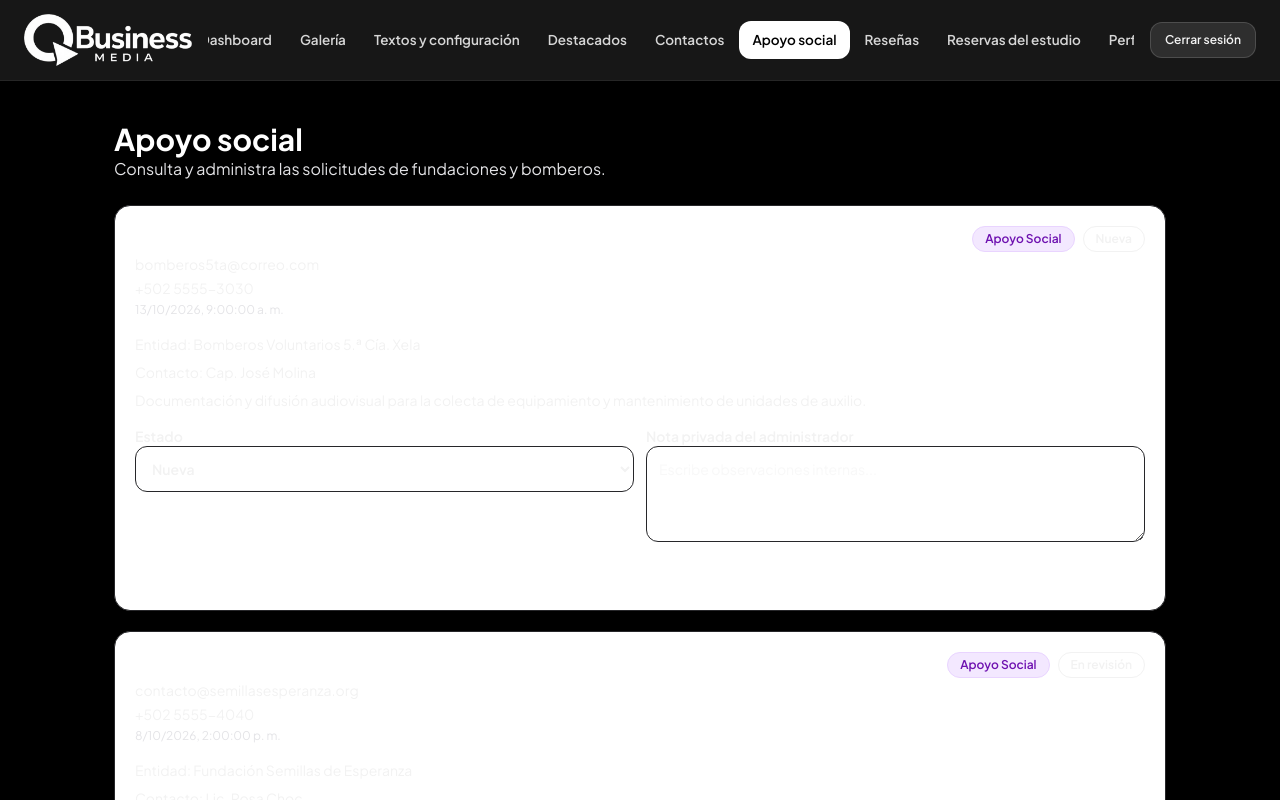
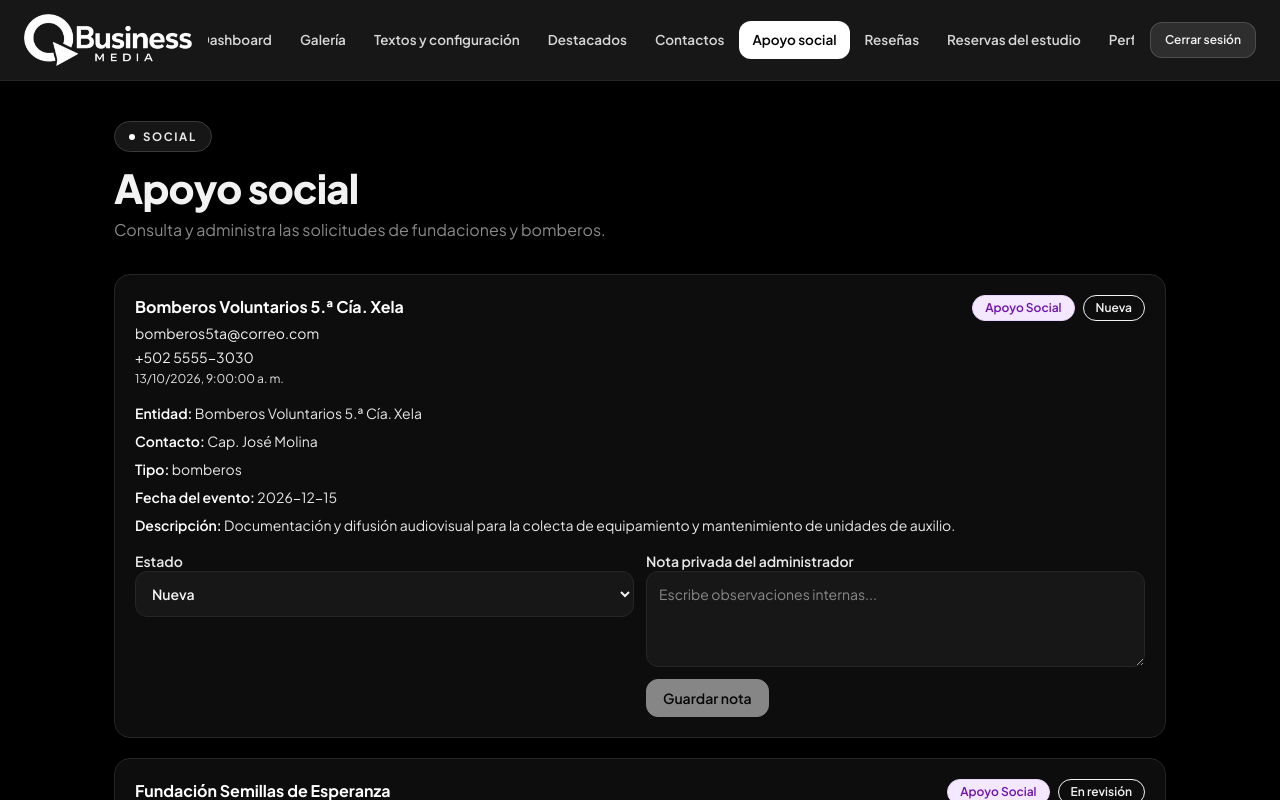
Before and after one commit to RaulvGuti/qbusiness-media, a Next.js app in the folder frontend/: page /admin/apoyo-social in a window 1280 px wide. Shown: the top 800 px of the page. Built offline with nearby package versions, Linux system fonts and the light colour scheme.

Commit message:
fix(admin): alinear contactos y apoyo social al panel y cargar desde BD (#26)

```diff
--- a/frontend/src/app/admin/(panel)/apoyo-social/page.tsx
+++ b/frontend/src/app/admin/(panel)/apoyo-social/page.tsx
@@ -1,23 +1,22 @@
+import shared from "../panel.module.css";
 import { listarApoyoSocial } from "@/server/services/admin-seguimiento";
 import SeguimientoAdminTable from "@/components/admin/SeguimientoAdminTable";
 
 export const dynamic = "force-dynamic";
 
+export const metadata = { title: "Apoyo social | Admin" };
+
 export default async function ApoyoSocialPage() {
   const solicitudes = await listarApoyoSocial();
 
   return (
-    <section className="space-y-6">
-      <div>
-        <h1 className="text-3xl font-bold text-qbInk">Apoyo social</h1>
-        <p className="text-qbMuted">
-          Consulta y administra las solicitudes de fundaciones y bomberos.
-        </p>
-      </div>
-      <SeguimientoAdminTable
-        seccion="apoyo_social"
-        registros={solicitudes}
-      />
-    </section>
+    <>
+      <span className={shared.eye}>Social</span>
+      <h1 className={shared.title}>Apoyo social</h1>
+      <p className={shared.sub}>
+        Consulta y administra las solicitudes de fundaciones y bomberos.
+      </p>
+      <SeguimientoAdminTable seccion="apoyo_social" registros={solicitudes} />
+    </>
   );
 }
--- a/frontend/src/app/admin/(panel)/contactos/page.tsx
+++ b/frontend/src/app/admin/(panel)/contactos/page.tsx
@@ -1,25 +1,21 @@
 
-
+import shared from "../panel.module.css";
 import { listarContactos } from "@/server/services/admin-seguimiento";
 import SeguimientoAdminTable from "@/components/admin/SeguimientoAdminTable";
 
 export const dynamic = "force-dynamic";
 
+export const metadata = { title: "Contactos | Admin" };
+
 export default async function ContactosPage() {
   const contactos = await listarContactos();
 
   return (
-    <section className="space-y-6">
-      <div>
-        <h1 className="text-3xl font-bold text-qbInk">Contactos</h1>
-        <p className="text-qbMuted">
-          Consulta y administra los mensajes recibidos.
-        </p>
-      </div>
-      <SeguimientoAdminTable
-        seccion="contacto"
-        registros={contactos}
-      />
-    </section>
+    <>
+      <span className={shared.eye}>Captación</span>
+      <h1 className={shared.title}>Contactos</h1>
+      <p className={shared.sub}>Consulta y administra los mensajes recibidos.</p>
+      <SeguimientoAdminTable seccion="contacto" registros={contactos} />
+    </>
   );
 }
--- a/frontend/src/app/api/api/contactos/route.ts
+++ b/frontend/src/app/api/api/contactos/route.ts
@@ -121,7 +121,9 @@ export async function GET() {
   const [resultadoContactos, resultadoApoyo] = await Promise.all([
     auth.supabase
       .from("leads_contacto")
-      .select("id, nombre, correo, telefono, mensaje, estado, creado_en")
+      .select(
+        "id, nombre, correo, telefono, mensaje, empresa, tipo_servicio, presupuesto, notas_admin, actualizado_en, gestionado_por_id, estado, creado_en"
+      )
       .order("creado_en", { ascending: false }),
 
     auth.supabase
--- a/frontend/src/app/api/api/solicitudes-apoyo/route.ts
+++ b/frontend/src/app/api/api/solicitudes-apoyo/route.ts
@@ -127,7 +127,7 @@ export async function GET() {
   const { data, error } = await acceso.supabase
     .from("solicitudes_apoyo_social")
     .select(
-      "id, nombre_entidad, persona_contacto, correo, telefono, descripcion_proyecto, estado, creado_en"
+      "id, nombre_entidad, persona_contacto, correo, telefono, descripcion_proyecto, tipo_entidad, fecha_evento, tipo_organizacion, cargo_contacto, ubicacion, objetivo_apoyo, fecha_tentativa, publico_beneficiario, alcance_solicitado, presupuesto_propio, comentarios, notas_admin, actualizado_en, gestionado_por_id, estado, creado_en"
     )
     .order("creado_en", { ascending: false });
 
--- a/frontend/src/components/admin/SeguimientoAdminTable.tsx
+++ b/frontend/src/components/admin/SeguimientoAdminTable.tsx
@@ -26,8 +26,13 @@ type Registro = {
   presupuesto?: string | null;
   mensaje?: string | null;
   tipo_organizacion?: string | null;
+  tipo_entidad?: string | null;
   descripcion_proyecto?: string | null;
   ubicacion?: string | null;
+  objetivo_apoyo?: string | null;
+  publico_beneficiario?: string | null;
+  fecha_evento?: string | null;
+  fecha_tentativa?: string | null;
   calificacion?: number | null;
   comentario?: string | null;
   reserva_id?: string | null;
@@ -99,13 +104,16 @@ export default function SeguimientoAdminTable({
   return (
     <section className="space-y-5">
       {mensaje && (
-        <p role="status" className="rounded-xl border p-3 text-sm">
+        <p
+          role="status"
+          className="rounded-xl border border-[#3a3a3a] bg-[#161616] p-3 text-sm text-[#e8e8e8]"
+        >
           {mensaje}
         </p>
       )}
 
       {registros.length === 0 && (
-        <p className="rounded-xl border border-qbBorder bg-white p-6 text-qbMuted">
+        <p className="rounded-xl border border-[#262626] bg-[#0d0d0d] p-6 text-[#8a8a8a]">
           No hay registros disponibles.
         </p>
       )}
@@ -134,7 +142,7 @@ export default function SeguimientoAdminTable({
         return (
           <article
             key={id}
-            className="space-y-4 rounded-2xl border border-qbBorder bg-white p-5 shadow-sm"
+            className="space-y-4 rounded-2xl border border-[#262626] bg-[#0d0d0d] p-5 shadow-sm"
           >
             <div className="flex flex-wrap items-start justify-between gap-3">
               <div className="space-y-1">
@@ -165,31 +173,88 @@ export default function SeguimientoAdminTable({
             </div>
 
             {seccion === "contacto" && (
-              <div className="space-y-2 text-sm">
-                {registro.empresa && <p>Empresa: {registro.empresa}</p>}
+              <div className="space-y-2 text-sm text-[#e8e8e8]">
+                {registro.empresa && (
+                  <p>
+                    <span className="font-semibold text-white">Empresa:</span>{" "}
+                    {registro.empresa}
+                  </p>
+                )}
                 {registro.tipo_servicio && (
-                  <p>Servicio: {registro.tipo_servicio}</p>
+                  <p>
+                    <span className="font-semibold text-white">Servicio:</span>{" "}
+                    {registro.tipo_servicio}
+                  </p>
                 )}
                 {registro.presupuesto && (
-                  <p>Presupuesto: {registro.presupuesto}</p>
+                  <p>
+                    <span className="font-semibold text-white">
+                      Presupuesto:
+                    </span>{" "}
+                    {registro.presupuesto}
+                  </p>
                 )}
                 <p className="whitespace-pre-wrap">
+                  <span className="font-semibold text-white">Mensaje:</span>{" "}
                   {registro.mensaje || "Sin mensaje"}
                 </p>
               </div>
             )}
 
             {seccion === "apoyo_social" && (
-              <div className="space-y-2 text-sm">
-                <p>Entidad: {registro.nombre_entidad}</p>
-                <p>Contacto: {registro.persona_contacto}</p>
-                {registro.tipo_organizacion && (
-                  <p>Tipo: {registro.tipo_organizacion}</p>
+              <div className="space-y-2 text-sm text-[#e8e8e8]">
+                {registro.nombre_entidad && (
+                  <p>
+                    <span className="font-semibold text-white">Entidad:</span>{" "}
+                    {registro.nombre_entidad}
+                  </p>
+                )}
+                {registro.persona_contacto && (
+                  <p>
+                    <span className="font-semibold text-white">Contacto:</span>{" "}
+                    {registro.persona_contacto}
+                  </p>
+                )}
+                {(registro.tipo_entidad || registro.tipo_organizacion) && (
+                  <p>
+                    <span className="font-semibold text-white">Tipo:</span>{" "}
+                    {registro.tipo_entidad ?? registro.tipo_organizacion}
+                  </p>
+                )}
+                {(registro.fecha_evento || registro.fecha_tentativa) && (
+                  <p>
+                    <span className="font-semibold text-white">
+                      Fecha del evento:
+                    </span>{" "}
+                    {registro.fecha_evento ?? registro.fecha_tentativa}
+                  </p>
+                )}
+                {registro.ubicacion && (
+                  <p>
+                    <span className="font-semibold text-white">Ubicación:</span>{" "}
+                    {registro.ubicacion}
+                  </p>
                 )}
                 <p className="whitespace-pre-wrap">
+                  <span className="font-semibold text-white">Descripción:</span>{" "}
                   {registro.descripcion_proyecto || "Sin descripción"}
                 </p>
-                {registro.ubicacion && <p>Ubicación: {registro.ubicacion}</p>}
+                {registro.objetivo_apoyo && (
+                  <p className="whitespace-pre-wrap">
+                    <span className="font-semibold text-white">
+                      Objetivo de apoyo:
+                    </span>{" "}
+                    {registro.objetivo_apoyo}
+                  </p>
+                )}
+                {registro.publico_beneficiario && (
+                  <p>
+                    <span className="font-semibold text-white">
+                      Público beneficiario:
+                    </span>{" "}
+                    {registro.publico_beneficiario}
+                  </p>
+                )}
               </div>
             )}
 
@@ -209,10 +274,10 @@ export default function SeguimientoAdminTable({
             )}
 
             <div className="grid gap-3 sm:grid-cols-2">
-              <label className="space-y-2 text-sm font-semibold">
+              <label className="space-y-2 text-sm font-semibold text-[#e8e8e8]">
                 Estado
                 <select
-                  className="w-full rounded-xl border border-qbBorder p-3"
+                  className="w-full rounded-xl border border-[#262626] bg-[#171717] p-3 text-[#f2f2f2]"
                   value={estadoActual}
                   disabled={pendiente}
                   onChange={(e) => {
@@ -220,10 +285,7 @@ export default function SeguimientoAdminTable({
 
                     ejecutar(async () => {
                       if (seccion === "resena") {
-                        await cambiarEstadoResena(
-                          id,
-                          estado as EstadoResena
-                        );
+                        await cambiarEstadoResena(id, estado as EstadoResena);
                       } else {
                         await cambiarEstado(seccion, id, estado);
                       }
@@ -270,10 +332,10 @@ function NotaAdmin({
   const [nota, setNota] = useState(notaInicial);
 
   return (
-    <div className="space-y-2 text-sm font-semibold">
+    <div className="space-y-2 text-sm font-semibold text-[#e8e8e8]">
       <label>Nota privada del administrador</label>
       <textarea
-        className="min-h-24 w-full rounded-xl border border-qbBorder p-3 font-normal"
+        className="min-h-24 w-full rounded-xl border border-[#262626] bg-[#171717] p-3 font-normal text-[#f2f2f2] placeholder:text-[#8a8a8a]"
         value={nota}
         onChange={(e) => setNota(e.target.value)}
         placeholder="Escribe observaciones internas..."
@@ -282,7 +344,7 @@ function NotaAdmin({
         type="button"
         disabled={pendiente || !nota.trim()}
         onClick={() => guardar(nota)}
-        className="rounded-xl bg-qbInk px-4 py-2 text-white disabled:opacity-50"
+        className="rounded-xl border border-white bg-white px-4 py-2 font-semibold text-black transition hover:bg-[#d9d9d9] disabled:opacity-50"
       >
         Guardar nota
       </button>
```
Also changed, not shown: frontend/src/server/services/admin-seguimiento.ts (+21 -10 lines).
